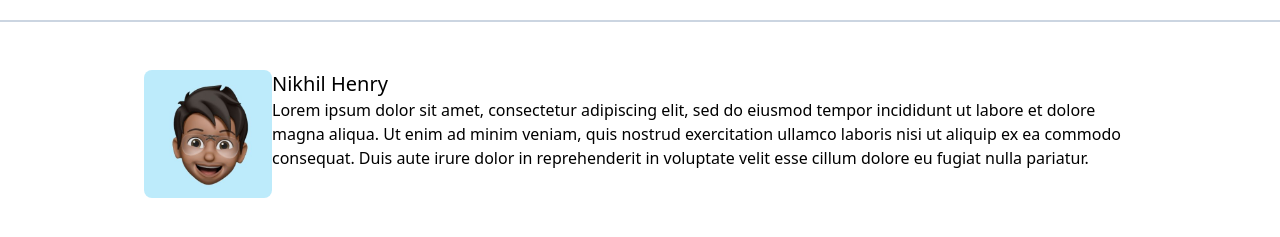
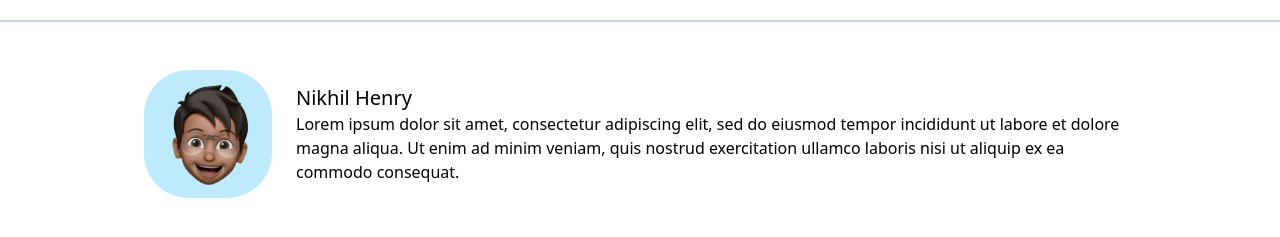
Before and after one commit to nikhilhenry/nh-astro, an Astro site: page / in a window 1280 px wide. Shown: the part 123-360 px from the top of the page. Built offline with nearby package versions, Linux system fonts and the light colour scheme; Astro itself is replaced by a stand-in of ours.

Commit message:
add styling to author card

```diff
--- a/src/components/AuthorCard.astro
+++ b/src/components/AuthorCard.astro
@@ -1,7 +1,7 @@
-<div class="flex justify-between align-middle  mx-auto my-6">
-  <img src="/assets/avatar.jpeg" class="max-h-32 rounded-lg max-w-full">
-  <div>
+<div class="flex justify-between items-center  mx-auto my-6">
+  <img src="/assets/avatar.jpeg" class="max-h-32 rounded-[35%] max-w-full">
+  <div class="pl-6">
     <h3 class="font-medium text-xl">Nikhil Henry</h3>
-    <p>Lorem ipsum dolor sit amet, consectetur adipiscing elit, sed do eiusmod tempor incididunt ut labore et dolore magna aliqua. Ut enim ad minim veniam, quis nostrud exercitation ullamco laboris nisi ut aliquip ex ea commodo consequat. Duis aute irure dolor in reprehenderit in voluptate velit esse cillum dolore eu fugiat nulla pariatur.</p>
+    <p>Lorem ipsum dolor sit amet, consectetur adipiscing elit, sed do eiusmod tempor incididunt ut labore et dolore magna aliqua. Ut enim ad minim veniam, quis nostrud exercitation ullamco laboris nisi ut aliquip ex ea commodo consequat. </p>
   </div>
 </div>
```
